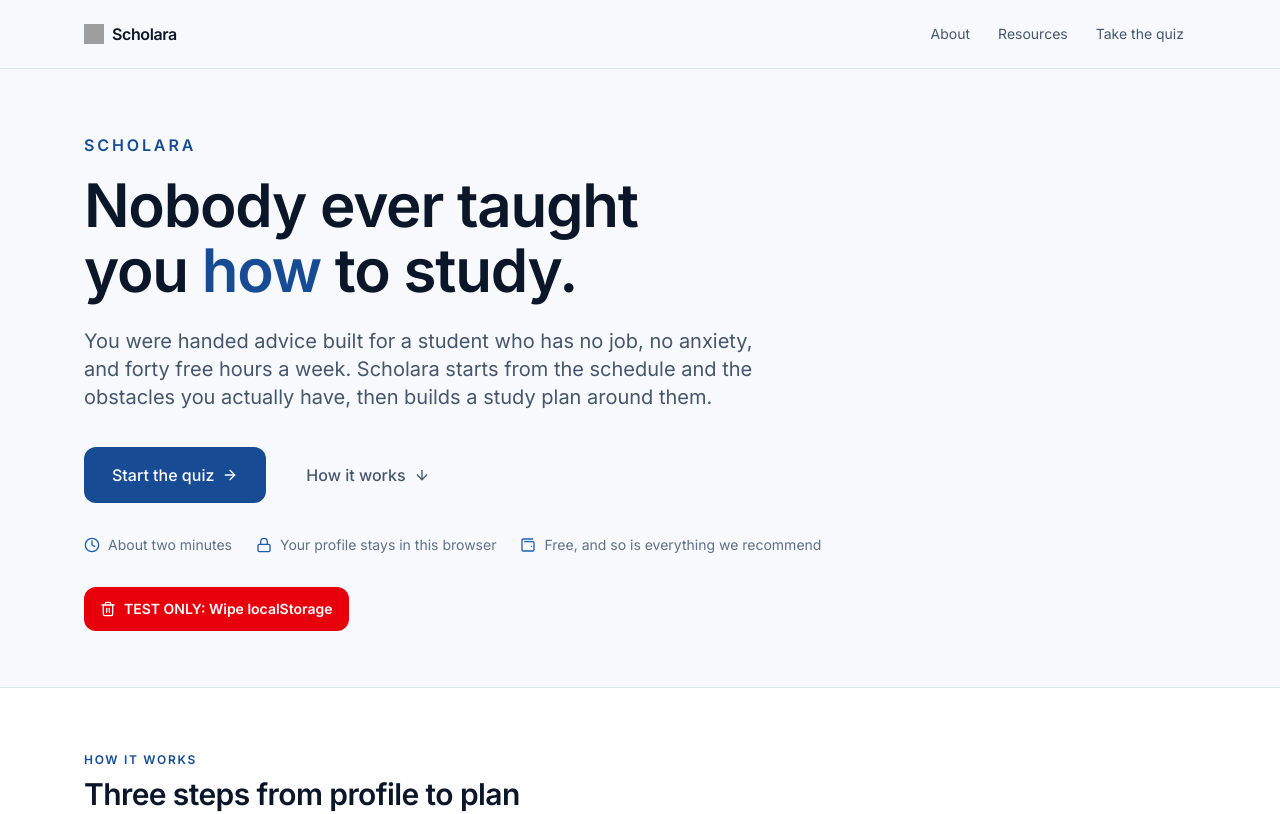
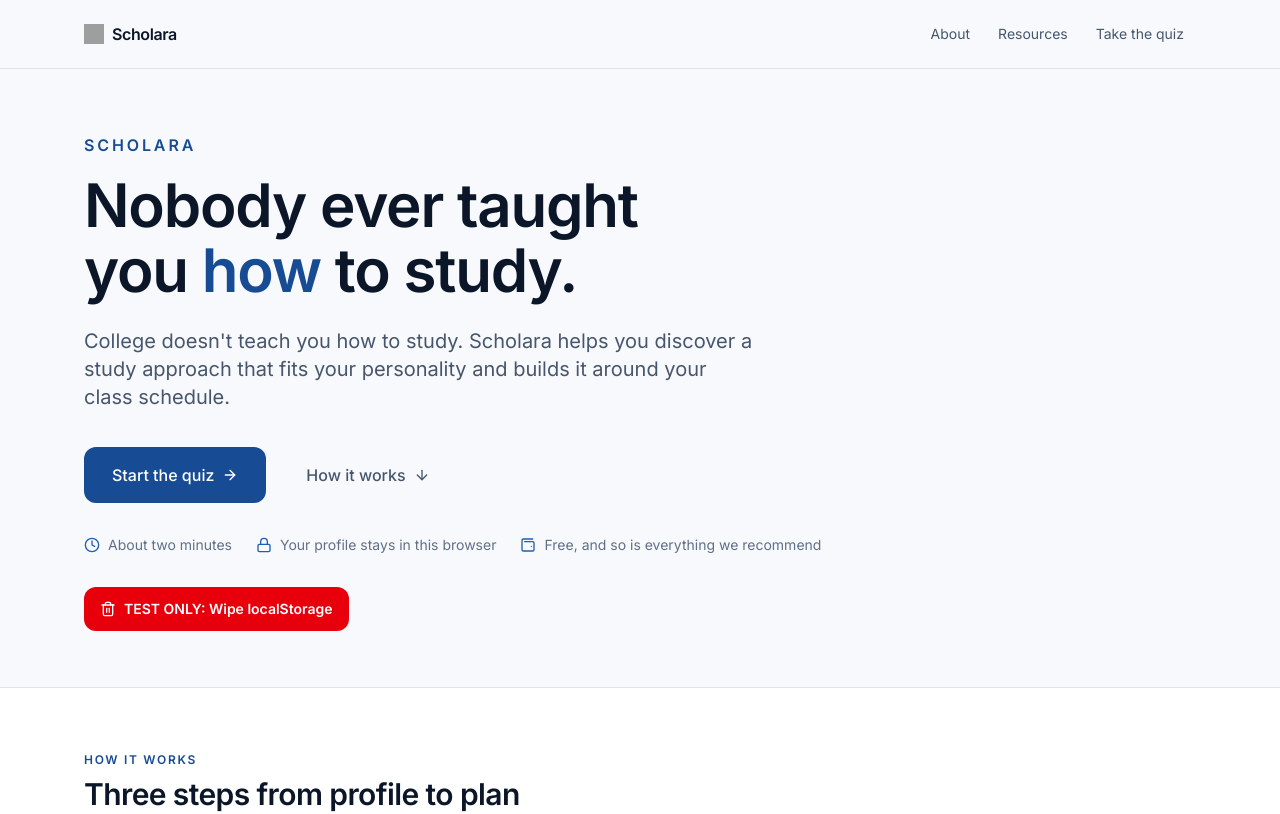
Before and after one commit to safinoir/scholara, a Next.js app: page / in a window 1280 px wide. Shown: the top 814 px of the page. Built offline with nearby package versions, Linux system fonts and the light colour scheme; grey boxes are pictures that could not be loaded.

Commit message:
fix homepage blurb

```diff
--- a/src/components/home/HomeHero.tsx
+++ b/src/components/home/HomeHero.tsx
@@ -39,9 +39,9 @@
           <span className="text-brand-600">how</span> to study.
         </h1>
         <p className="mt-6 max-w-2xl text-lg text-ink-soft sm:text-xl">
-          You were handed advice built for a student who has no job, no anxiety,
-          and forty free hours a week. Scholara starts from the schedule and the
-          obstacles you actually have, then builds a study plan around them.
+          College doesn't teach you how to study. Scholara helps
+          you discover a study approach that fits your personality and builds it
+          around your class schedule.
         </p>
 
         <div className="mt-9 flex flex-col gap-3 sm:flex-row sm:items-center">
```
